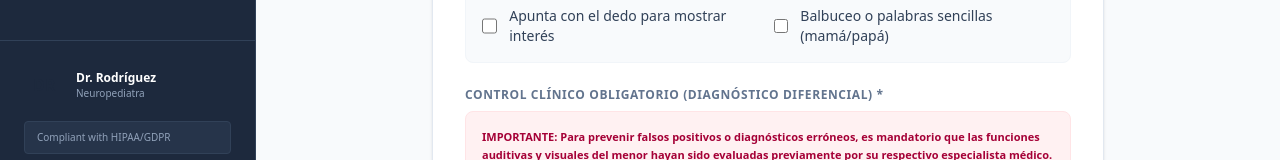
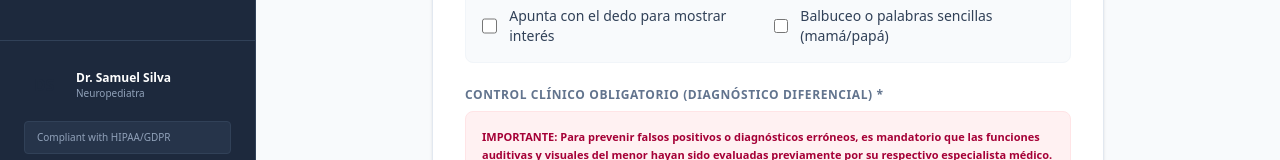
Before and after one commit to drsamuelsilva/TriajeTEA, a React (Vite) app: page / in a window 1280 px wide. Shown: the part 622-782 px from the top of the page. Built offline with nearby package versions, Linux system fonts and the light colour scheme.

Commit message:
style: actualizar nombre de usuario a Dr. Samuel Silva

```diff
--- a/src/App.tsx
+++ b/src/App.tsx
@@ -357,11 +357,11 @@ export default function App() {
         </nav>
         <div className="p-6 mt-auto border-t border-slate-700">
           <div className="flex items-center gap-3 mb-4">
-            <div className="w-10 h-10 rounded-full bg-slate-650 flex items-center justify-center text-slate-350 font-bold shrink-0">DR</div>
-            <div>
-              <p className="text-xs text-white font-semibold">Dr. Rodríguez</p>
-              <p className="text-[10px] text-slate-400">Neuropediatra</p>
-            </div>
+             <div className="w-10 h-10 rounded-full bg-slate-650 flex items-center justify-center text-slate-350 font-bold shrink-0">DS</div>
+             <div>
+               <p className="text-xs text-white font-semibold">Dr. Samuel Silva</p>
+               <p className="text-[10px] text-slate-400">Neuropediatra</p>
+             </div>
           </div>
           <div className="text-[10px] text-slate-400 py-2 px-3 border border-slate-700 rounded bg-slate-700/50">Compliant with HIPAA/GDPR</div>
         </div>
```
